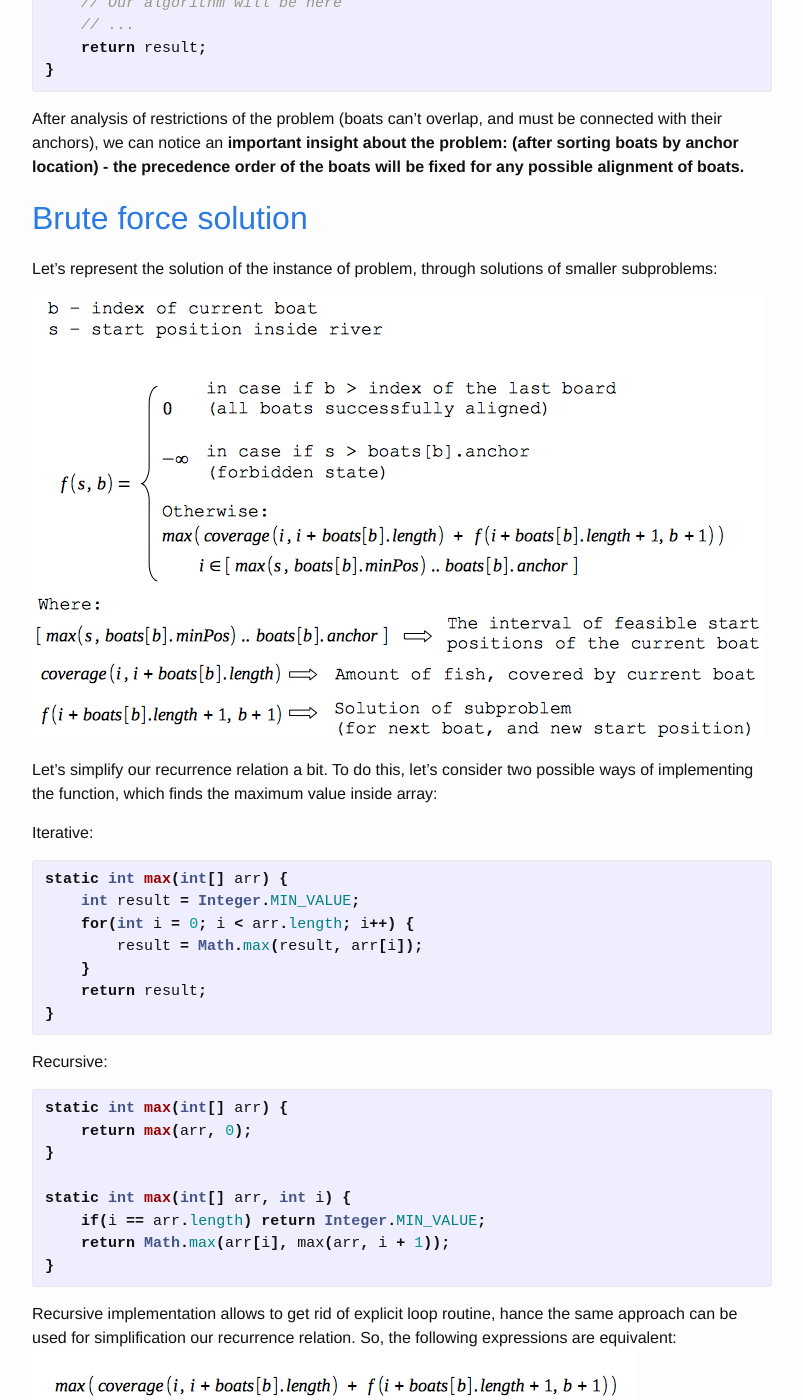
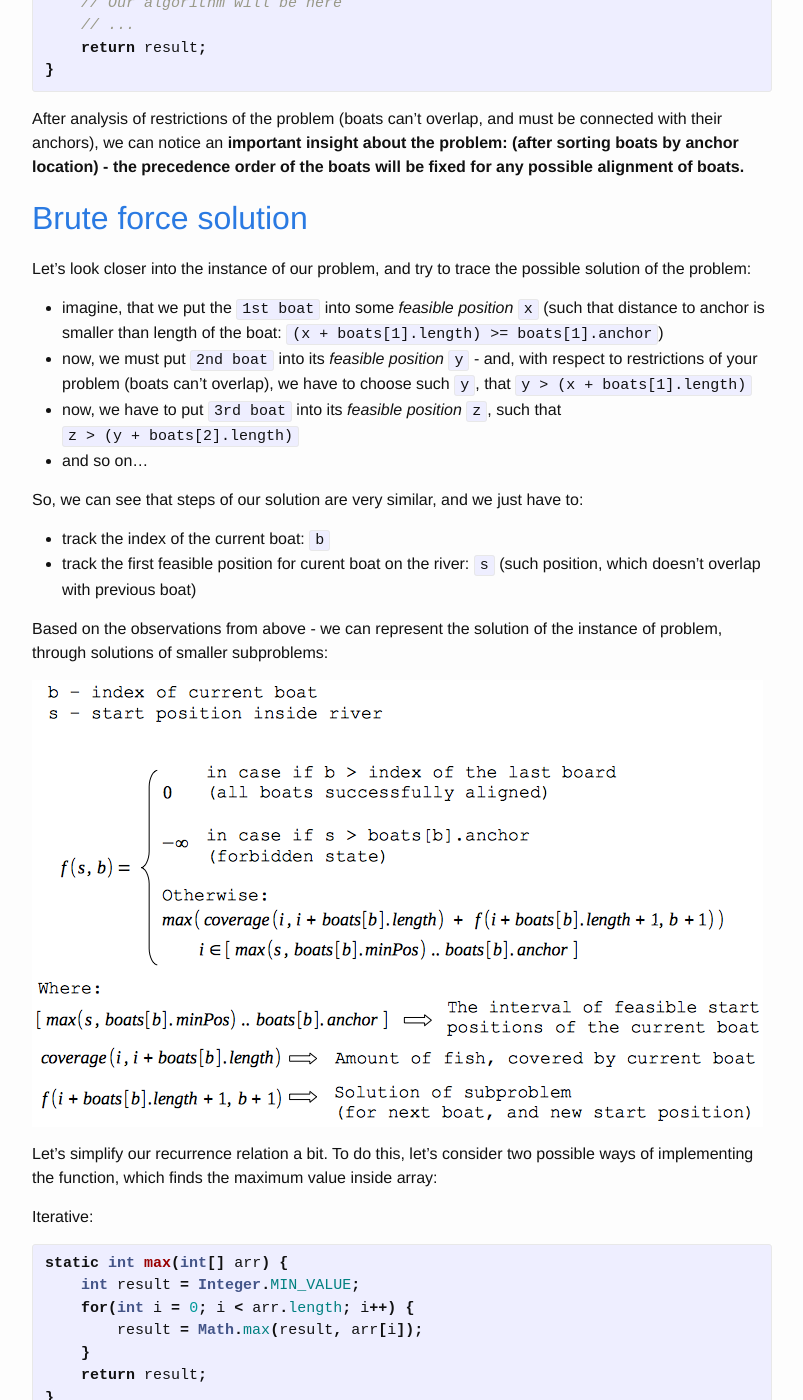
Before and after one commit to lagodiuk/lagodiuk.github.io, a Jekyll site: the page built from _posts/2016-01-24-spoj_mfish_solution.md, in a window 1280 px wide and 1400 px high, scrolled down 4246 px. Shown: the whole window, without its empty margins (238-1041 px from the left). Built offline with Jekyll 4.4.1, drawn with Linux system fonts in a browser that asks for light colours; Markdown is read by kramdown in place of the engine named in the settings; some of the changed text lies outside the part shown.

Commit message:
Continue writing the post

```diff
--- a/_posts/2016-01-24-spoj_mfish_solution.md
+++ b/_posts/2016-01-24-spoj_mfish_solution.md
@@ -151,7 +151,18 @@ After analysis of restrictions of the problem (boats can't overlap, and must be
 
 ## [Brute force solution](#brute-force-solution)
 
-Let's represent the solution of the instance of problem, through solutions of smaller subproblems:
+Let's look closer into the instance of our problem, and try to trace the possible solution of the problem:
+- imagine, that we put the `1st boat` into some *feasible position* `x` (such that distance to anchor is smaller than length of the boat: `(x + boats[1].length) >= boats[1].anchor`)
+- now, we must put `2nd boat` into its *feasible position* `y` - and, with respect to restrictions of your problem (boats can't overlap), we have to choose such `y`, that `y > (x + boats[1].length)`
+- now, we have to put `3rd boat` into its *feasible position* `z`, such that
+`z > (y + boats[2].length)`
+- and so on...
+
+So, we can see that steps of our solution are very similar, and we just have to:
+- track the index of the current boat: `b`
+- track the first feasible position for curent boat on the river: `s` (such position, which doesn't overlap with previous boat)
+
+Based on the observations from above - we can represent the solution of the instance of problem, through solutions of smaller subproblems:
 
 ![Recurrence relation](/images/spoj/mfish/recurrence_relation.png)
 
@@ -180,7 +191,7 @@ static int max(int[] arr, int i) {
 }
 {% endhighlight %}
 
-Recursive implementation allows to get rid of explicit loop routine, hance the same approach can be used for simplification our recurrence relation.
+Recursive implementation allows to get rid of explicit loop routine, hence the same approach can be used for simplification of our recurrence relation.
 So, the following expressions are equivalent:
 ![Loopless recurrence formula](/images/spoj/mfish/equivalent_max.png)
 
```
